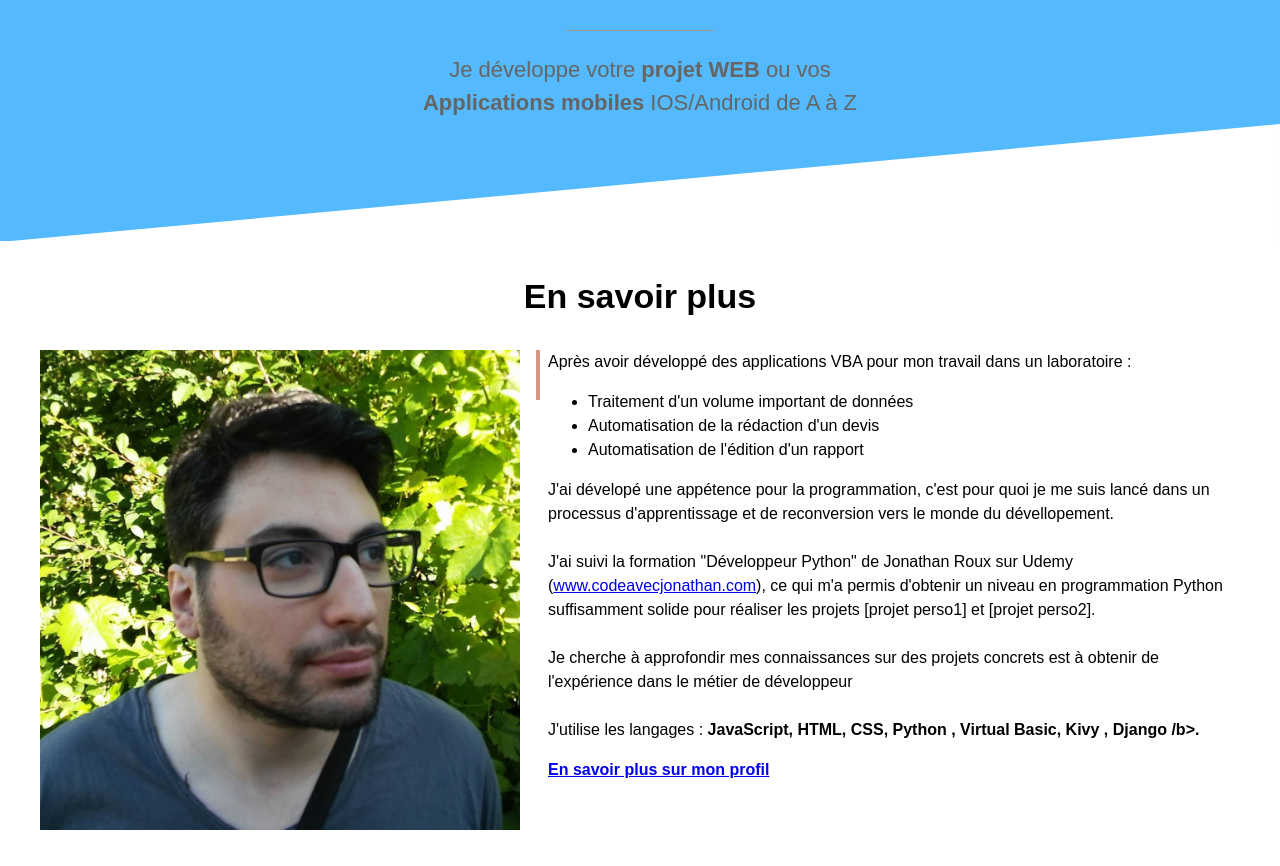
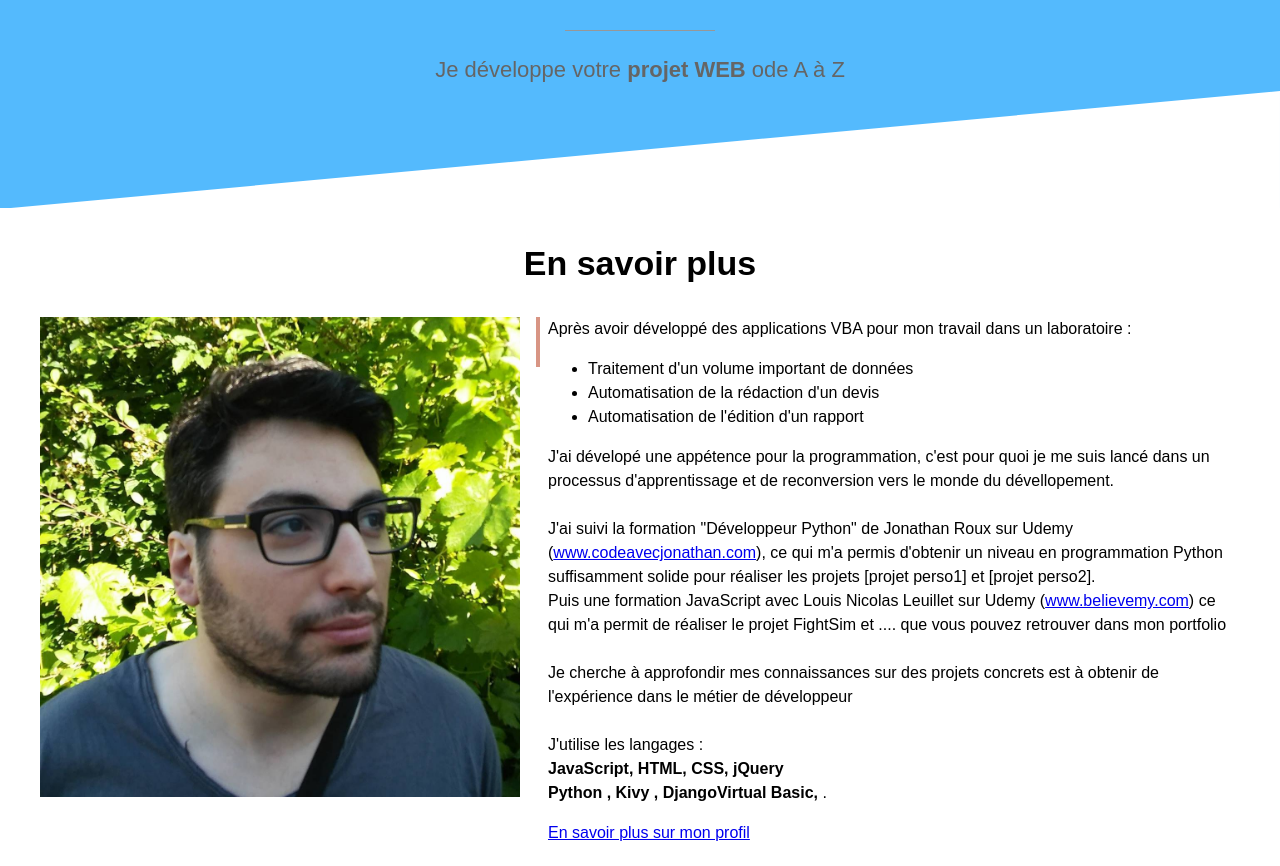
Before and after one commit to pascalloria/CV, a plain HTML site: page index.html in a window 1280 px wide. Shown: the part 360-1226 px from the top of the page. Drawn offline with Linux system fonts and the light colour scheme.

Commit message:
Mise a jour compétence

```diff
--- a/index.html
+++ b/index.html
@@ -32,7 +32,7 @@
     <!-- SECTION GRISE 1 -->
     <div class="section-grise1 section">
         <div class="separateur"></div>
-        <p> Je développe votre <b>projet WEB</b> ou vos <b>Applications mobiles</b> IOS/Android de A à Z</p>
+        <p> Je développe votre <b>projet WEB</b> ode A à Z</p>
 
      </div>
 
@@ -53,8 +53,9 @@
 
                   <p>J'ai dévelopé une appétence pour la programmation, c'est pour quoi je me suis lancé dans un processus d'apprentissage et de reconversion vers le monde du dévellopement.<br><br>
                   J'ai suivi la formation "Développeur Python" de Jonathan Roux sur Udemy (<a href="https://www.codeavecjonathan.com" target="blank">www.codeavecjonathan.com</a>), ce qui m'a permis d'obtenir un niveau en programmation Python suffisamment solide pour réaliser les projets [projet perso1] et [projet perso2].
+                 <br> Puis une formation JavaScript avec Louis Nicolas Leuillet sur Udemy (<a href="https://believemy.com/" target="blank">www.believemy.com</a>) ce qui m'a permit de réaliser le projet FightSim  et .... que vous pouvez retrouver dans mon portfolio
                <br> <br> Je cherche à approfondir mes connaissances sur des projets concrets est à obtenir de l'expérience dans le métier de développeur<br><br>
-               J'utilise les langages : <b>JavaScript, HTML, CSS, Python , Virtual Basic, Kivy , Django /b>.</p>
+               J'utilise les langages :<br> <b>JavaScript, HTML, CSS, jQuery <br> Python ,  Kivy , DjangoVirtual Basic, </b>.</p>
                <a href="https://www.linkedin.com/in/pascal-loria" target="blank" >En savoir plus sur mon profil</a>
             </div>
          </div>
```
